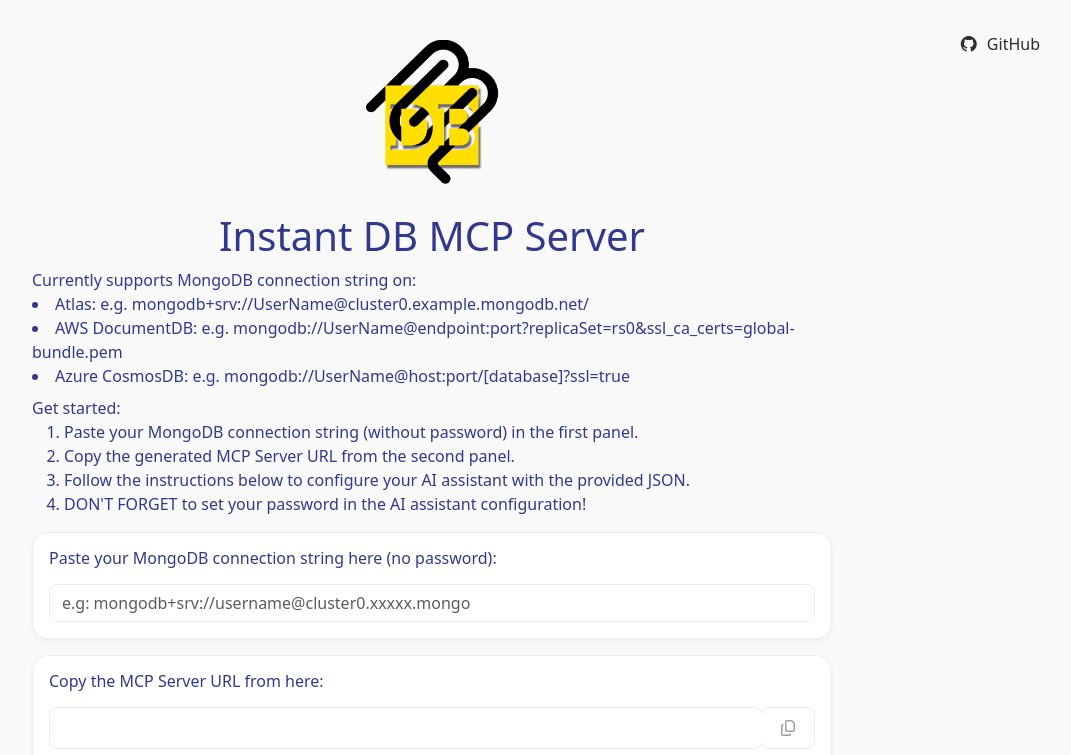
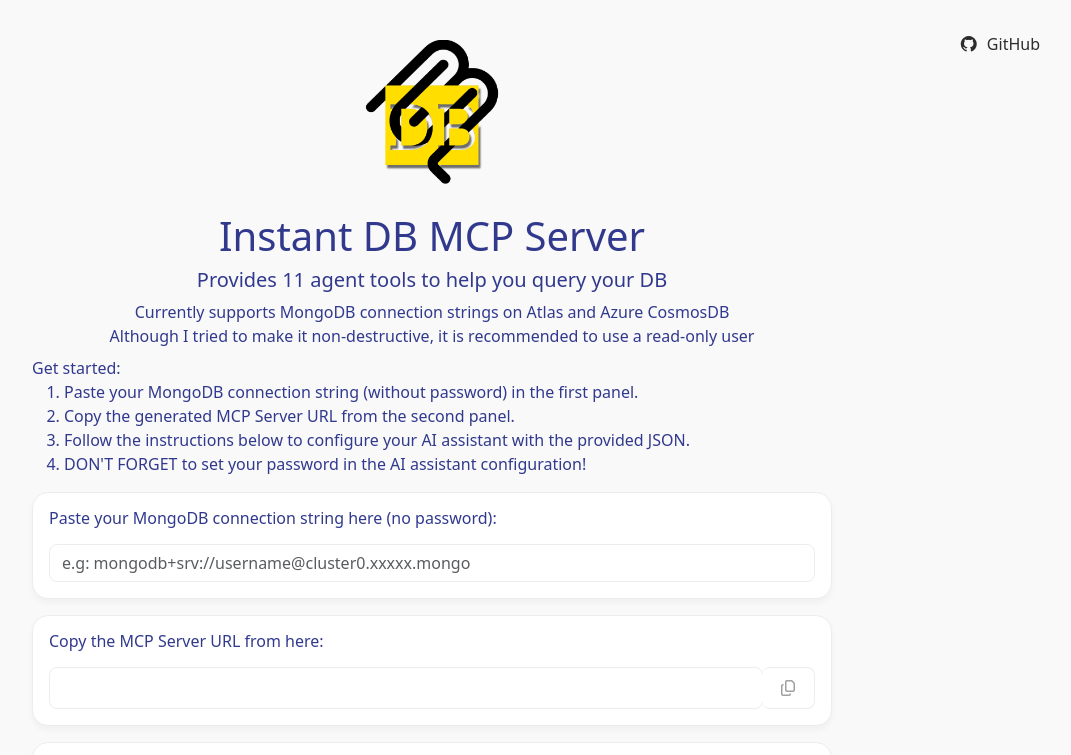
Before and after one commit to shoomkloom/dbmcp-app, an Angular app: page / in a window 1280 px wide. Shown: the top 755 px of the page, without its empty margins (208-1279 px from the left). Built offline with nearby package versions, Linux system fonts and the light colour scheme.

Commit message:
Some UI updates

```diff
--- a/src/app/main-page/main-page.component.html
+++ b/src/app/main-page/main-page.component.html
@@ -10,7 +10,7 @@
             <img src="assets/logo.png" alt="Company Logo" class="img-fluid logo-img">
         </div>
         <!-- GitHub Link -->
-        <a href="https://github.com" target="_blank" class="github-link">
+        <a href="https://github.com/shoomkloom/dbmcp-server" target="_blank" class="github-link">
         <i class="fab fa-github me-2"></i>
         <span>GitHub</span>
         </a>
@@ -20,10 +20,9 @@
     <main class="py-1">
         <!-- Main Title -->
         <h1 class="main-title text-center">Instant DB MCP Server</h1>
-        <div class="main-title">Currently supports MongoDB connection string on:</div>
-        <li class="sub-title"><span class="main-title">Atlas:</span> e.g. mongodb+srv://UserName&#64;cluster0.example.mongodb.net/</li>
-        <li class="sub-title"><span class="main-title">AWS DocumentDB:</span> e.g. mongodb://UserName&#64;endpoint:port?replicaSet=rs0&ssl_ca_certs=global-bundle.pem </li>
-        <li class="sub-title"><span class="main-title">Azure CosmosDB:</span> e.g. mongodb://UserName&#64;host:port/[database]?ssl=true</li>
+        <h5 class="main-title text-center">Provides 11 agent tools to help you query your DB</h5>
+        <div class="main-title text-center">Currently supports MongoDB connection strings on Atlas and Azure CosmosDB</div>
+        <div class="sub-title text-center">Although I tried to make it non-destructive, it is recommended to use a read-only user</div>
         <div class="sub-title">
             <div class="main-title mt-2">Get started:</div>
             <ol class="steps-list">
@@ -68,22 +67,6 @@
                 </div>
             </div>
         </div>
-        <!--
-        <div class="card panel-card">
-            <div class="card-body">
-                <h5 class="panel-title">Copy the MCP Server URL from here:</h5>
-                <div class="input-group">
-                    <input type="text"
-                        id="mcp-input"
-                        class="form-control"
-                        [(ngModel)]="mcpUrl" name="mcpUrl" #mcpUrl="ngModel">
-                    <button class="btn btn-copy" type="button" (click)="copyToClipboard('mcp-input')">
-                        <i class="far fa-copy"></i>
-                    </button>
-                </div>
-            </div>
-        </div>
-        -->
 
         <!-- Panel 3: Connect your AI assistant -->
         <div class="card panel-card">
@@ -155,7 +138,7 @@
       <a href="https://windsurf.com/editor/" target="_blank" class="footer-link"><img src="assets/windsurf.png" class="mx-1">Windsurf</a>
       <a href="https://code.visualstudio.com/" target="_blank" class="footer-link"><img src="assets/vscode.png" class="mx-1">VSCode</a>
       <a href="https://cline.bot/" target="_blank" class="footer-link"><img src="assets/cline.png" class="mx-1">Cline</a>
-      <a href="https://highlight.io/" target="_blank" class="footer-link"><img src="assets/highlight.png" class="mx-1">Highlight AI</a>
+      <!--<a href="https://highlight.io/" target="_blank" class="footer-link"><img src="assets/highlight.png" class="mx-1">Highlight AI</a>-->
       <a href="https://www.augmentcode.com/" target="_blank" class="footer-link"><img src="assets/augment.png" class="mx-1">Augment Code</a>
       <a href="https://msty.ai/" target="_blank" class="footer-link"><img src="assets/msty.jpg" class="mx-1">Msty AI</a>
     </div>
```
